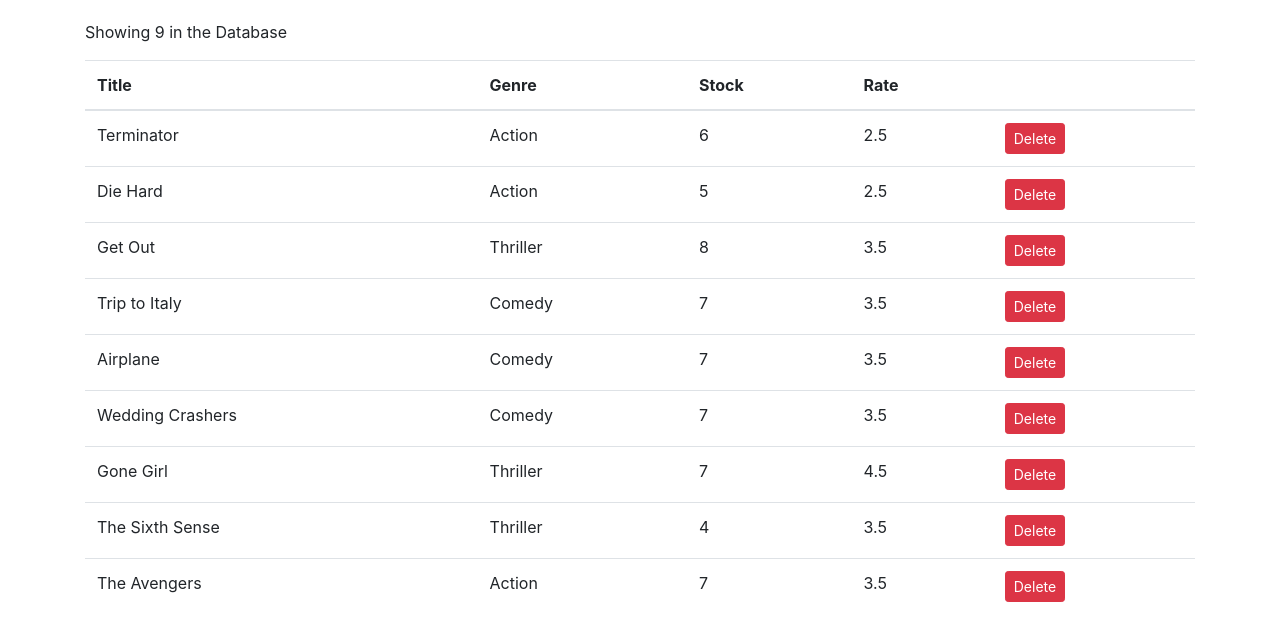
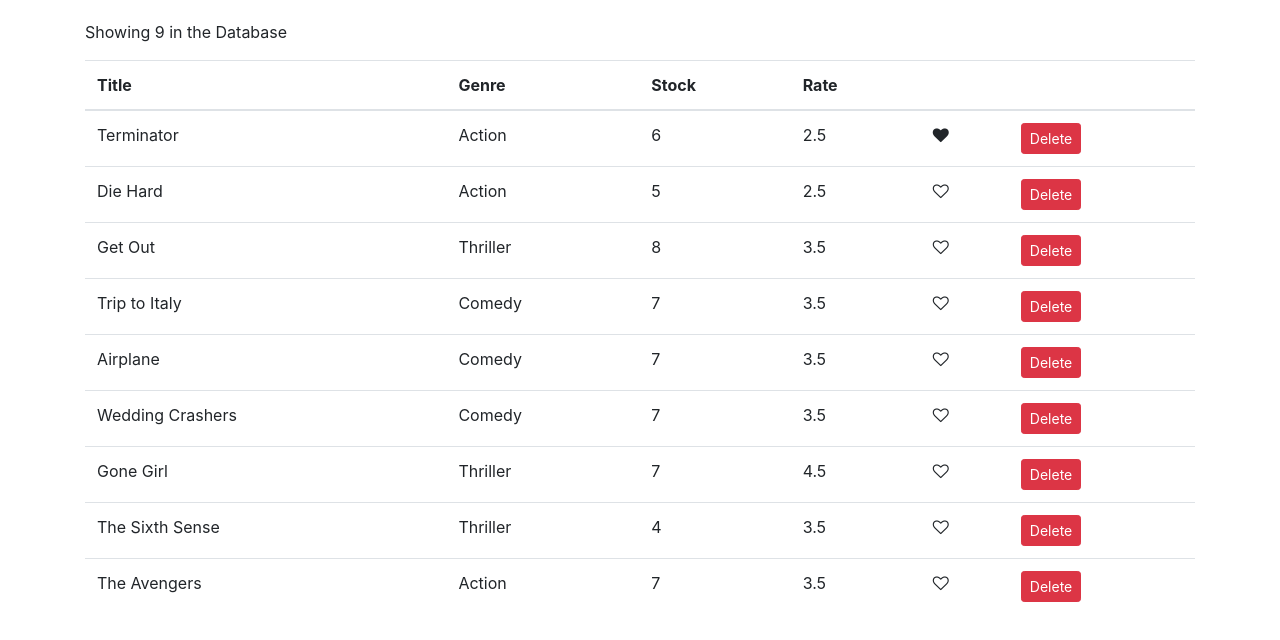
Before and after one commit to md-aqib/vidly, a React (Create React App) app: page / in a window 1280 px wide. Shown: the top 640 px of the page. Built offline with nearby package versions, Linux system fonts and the light colour scheme.

Commit message:
like component added

```diff
--- /dev/null
+++ b/src/componets/common/like.jsx
@@ -0,0 +1,16 @@
+import React, { Component } from "react";
+
+const Like = (props) => {
+  let classes = "fa fa-heart";
+  if (!props.liked) classes += "-o";
+  return (
+    <i
+      onClick={props.onClick}
+      style={{ cursor: "pointer" }}
+      className={classes}
+      aria-hidden="true"
+    ></i>
+  );
+};
+
+export default Like;
--- a/src/componets/movies.jsx
+++ b/src/componets/movies.jsx
@@ -1,5 +1,6 @@
 import React, { Component } from "react";
 import { getMovies } from "../services/fakeMovieService";
+import Like from "./common/like";
 
 class Movies extends Component {
   state = {
@@ -11,6 +12,13 @@
     this.setState({ movies });
   };
 
+  handleLike = (movie) => {
+    const movies = [...this.state.movies];
+    const index = movies.indexOf(movie);
+    movies[index] = { ...movies[index] };
+    movies[index].liked = !movies[index].liked;
+    this.setState({ movies });
+  };
   render() {
     let { length: count } = this.state.movies;
     if (count === 0) return <p>There are no movie in Database...</p>;
@@ -25,6 +33,7 @@
               <th>Stock</th>
               <th>Rate</th>
               <th></th>
+              <th></th>
             </tr>
           </thead>
           <tbody>
@@ -34,6 +43,12 @@
                 <td>{movie.genre.name}</td>
                 <td>{movie.numberInStock}</td>
                 <td>{movie.dailyRentalRate}</td>
+                <td>
+                  <Like
+                    liked={movie.liked}
+                    onClick={() => this.handleLike(movie)}
+                  />
+                </td>
                 <td>
                   <button
                     onClick={() => this.handleDelete(movie)}
--- a/src/services/fakeMovieService.js
+++ b/src/services/fakeMovieService.js
@@ -7,64 +7,65 @@
     genre: { _id: "5b21ca3eeb7f6fbccd471818", name: "Action" },
     numberInStock: 6,
     dailyRentalRate: 2.5,
-    publishDate: "2018-01-03T19:04:28.809Z"
+    publishDate: "2018-01-03T19:04:28.809Z",
+    liked: true,
   },
   {
     _id: "5b21ca3eeb7f6fbccd471816",
     title: "Die Hard",
     genre: { _id: "5b21ca3eeb7f6fbccd471818", name: "Action" },
     numberInStock: 5,
-    dailyRentalRate: 2.5
+    dailyRentalRate: 2.5,
   },
   {
     _id: "5b21ca3eeb7f6fbccd471817",
     title: "Get Out",
     genre: { _id: "5b21ca3eeb7f6fbccd471820", name: "Thriller" },
     numberInStock: 8,
-    dailyRentalRate: 3.5
+    dailyRentalRate: 3.5,
   },
   {
     _id: "5b21ca3eeb7f6fbccd471819",
     title: "Trip to Italy",
     genre: { _id: "5b21ca3eeb7f6fbccd471814", name: "Comedy" },
     numberInStock: 7,
-    dailyRentalRate: 3.5
+    dailyRentalRate: 3.5,
   },
   {
     _id: "5b21ca3eeb7f6fbccd47181a",
     title: "Airplane",
     genre: { _id: "5b21ca3eeb7f6fbccd471814", name: "Comedy" },
     numberInStock: 7,
-    dailyRentalRate: 3.5
+    dailyRentalRate: 3.5,
   },
   {
     _id: "5b21ca3eeb7f6fbccd47181b",
     title: "Wedding Crashers",
     genre: { _id: "5b21ca3eeb7f6fbccd471814", name: "Comedy" },
     numberInStock: 7,
-    dailyRentalRate: 3.5
+    dailyRentalRate: 3.5,
   },
   {
     _id: "5b21ca3eeb7f6fbccd47181e",
     title: "Gone Girl",
     genre: { _id: "5b21ca3eeb7f6fbccd471820", name: "Thriller" },
     numberInStock: 7,
-    dailyRentalRate: 4.5
+    dailyRentalRate: 4.5,
   },
   {
     _id: "5b21ca3eeb7f6fbccd47181f",
     title: "The Sixth Sense",
     genre: { _id: "5b21ca3eeb7f6fbccd471820", name: "Thriller" },
     numberInStock: 4,
-    dailyRentalRate: 3.5
+    dailyRentalRate: 3.5,
   },
   {
     _id: "5b21ca3eeb7f6fbccd471821",
     title: "The Avengers",
     genre: { _id: "5b21ca3eeb7f6fbccd471818", name: "Action" },
     numberInStock: 7,
-    dailyRentalRate: 3.5
-  }
+    dailyRentalRate: 3.5,
+  },
 ];
 
 export function getMovies() {
@@ -72,13 +73,13 @@
 }
 
 export function getMovie(id) {
-  return movies.find(m => m._id === id);
+  return movies.find((m) => m._id === id);
 }
 
 export function saveMovie(movie) {
-  let movieInDb = movies.find(m => m._id === movie._id) || {};
+  let movieInDb = movies.find((m) => m._id === movie._id) || {};
   movieInDb.name = movie.name;
-  movieInDb.genre = genresAPI.genres.find(g => g._id === movie.genreId);
+  movieInDb.genre = genresAPI.genres.find((g) => g._id === movie.genreId);
   movieInDb.numberInStock = movie.numberInStock;
   movieInDb.dailyRentalRate = movie.dailyRentalRate;
 
@@ -91,7 +92,7 @@
 }
 
 export function deleteMovie(id) {
-  let movieInDb = movies.find(m => m._id === id);
+  let movieInDb = movies.find((m) => m._id === id);
   movies.splice(movies.indexOf(movieInDb), 1);
   return movieInDb;
 }
```
